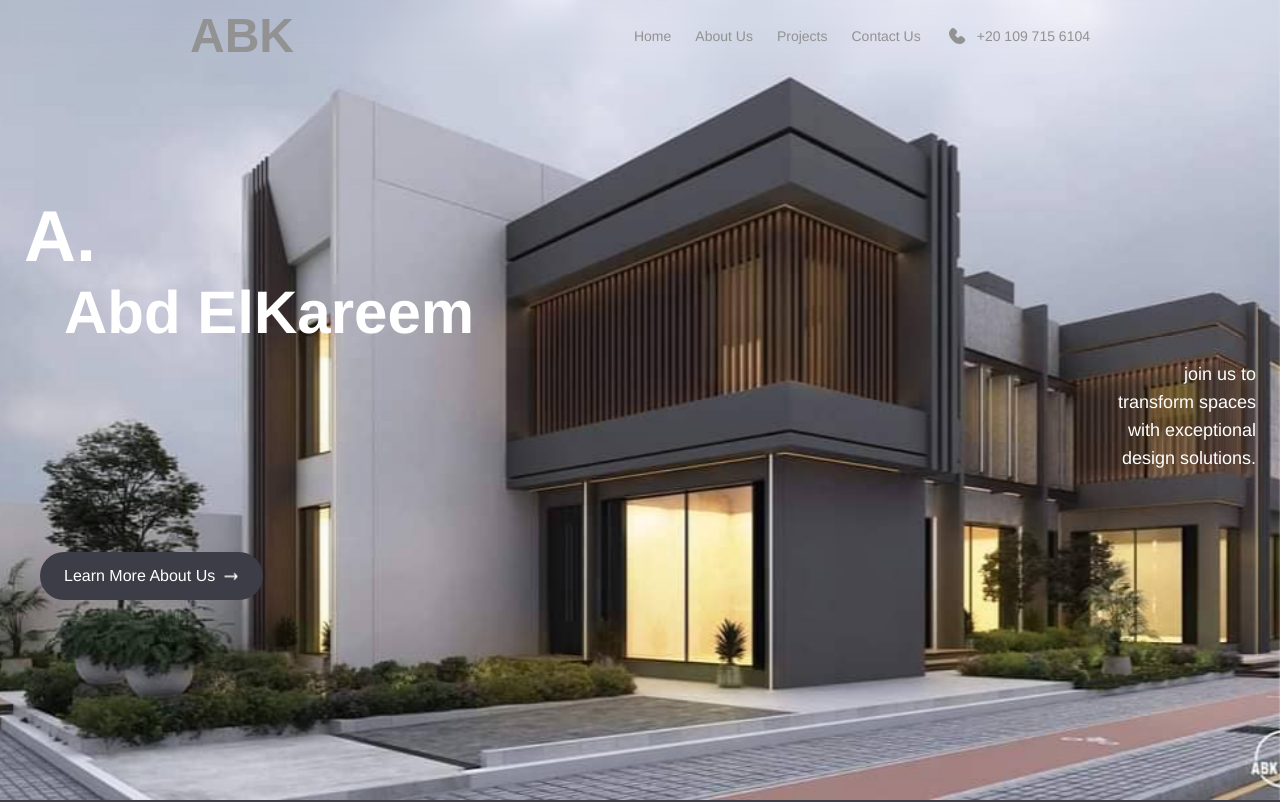
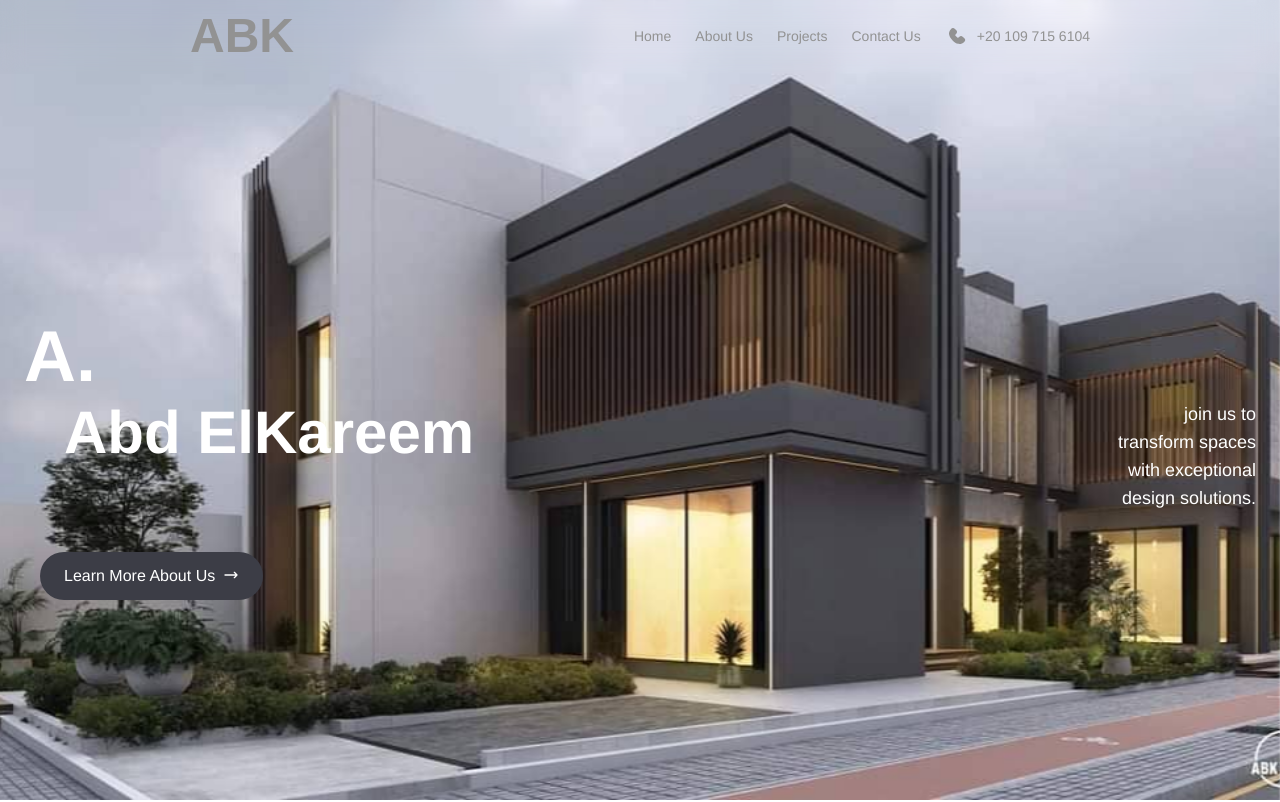
Before and after one commit to esraaabdel-kareem/ABK-App, a Next.js app: page / in a window 1280 px wide. Shown: the top 802 px of the page. Built offline with nearby package versions, Linux system fonts and the light colour scheme.

Commit message:
Adjust layout and styling in Home component

```diff
--- a/app/page.tsx
+++ b/app/page.tsx
@@ -2,7 +2,7 @@ import Image from 'next/image';
 import Link from 'next/link';
 export default function Home() {
   return (
-<div className='h-screen'>
+<div className='h-screen my-10 md:my-50'>
       <div className="fixed top-0 left-0 w-full h-full -z-10">
       <Image
         src="/img/villa1/1.jpeg"
@@ -14,12 +14,12 @@ export default function Home() {
       />
     </div>
 
-    <div className="relative px-6 z-10 mt-40 flex  text-white  md:justify-between flex-col md:flex-row">
+    <div className="relative px-6 z-10 mt-20 flex  text-white  md:justify-between flex-col md:flex-row">
       <h1 className="text-7xl font-bold mt-10">A.
         <br />
         <span className='pl-10 text-6xl' >Abd ElKareem</span>
       </h1>
-      <p className="text-end mt-50 max-w-md text-lg">
+      <p className="text-end mt-30 max-w-md text-lg">
         join us to
         <br />
         transform spaces
@@ -30,8 +30,8 @@ export default function Home() {
       </p>
     </div>
 
-    <Link href="/about" className="flex px-10">
-      <button className="relative z-10 mt-20 bg-background text-white px-6 py-3 rounded-full hover:bg-foreground transition">
+    <Link href="/about" className="flex px-10 my-10">
+      <button className="relative z-10 bg-background text-white px-6 py-3 rounded-full hover:bg-foreground transition">
         Learn More About Us
         <svg className="inline-block animate-bounce ml-2 w-4 h-4" fill="none" stroke="currentColor" viewBox="0 0 24 24" xmlns="http://www.w3.org/2000/svg">
           <path strokeLinecap="round" strokeLinejoin="round" strokeWidth="2" d="M17 8l4 4m0 0l-4 4m4-4H3"></path>
```
